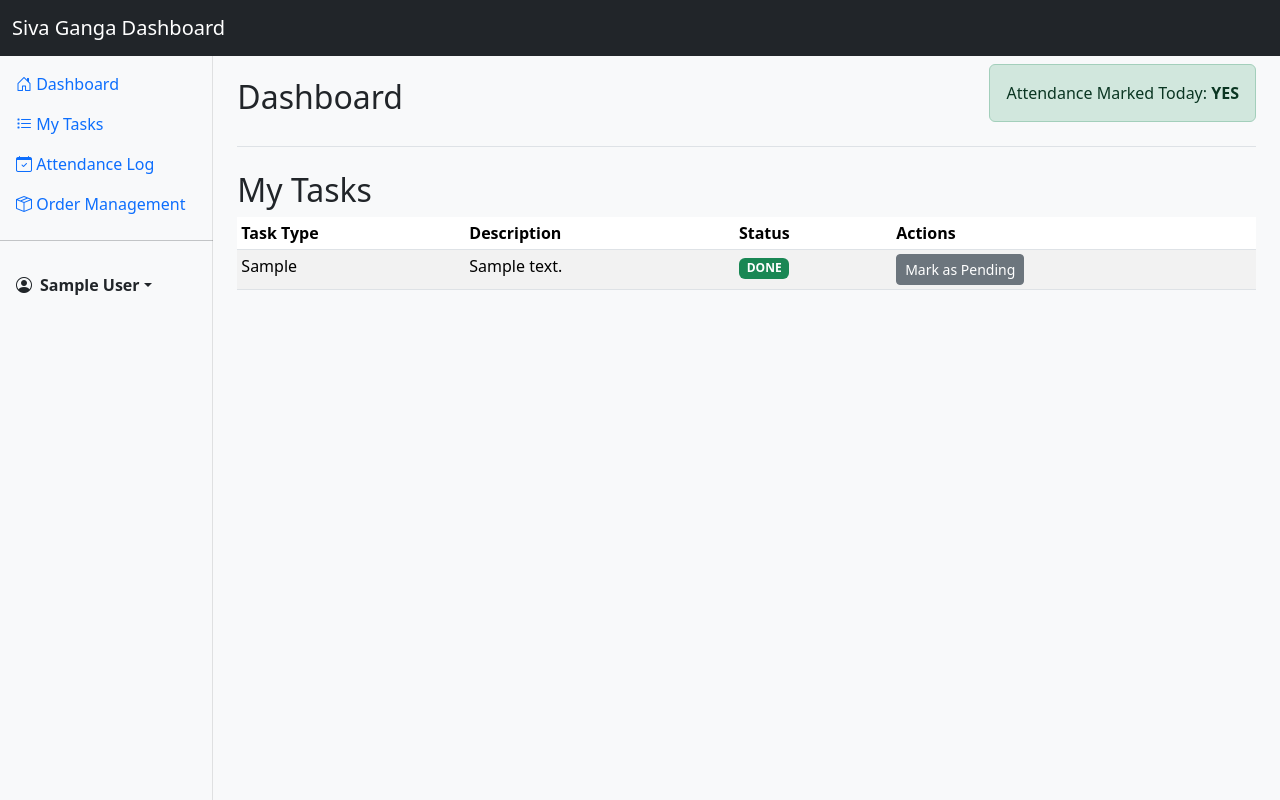
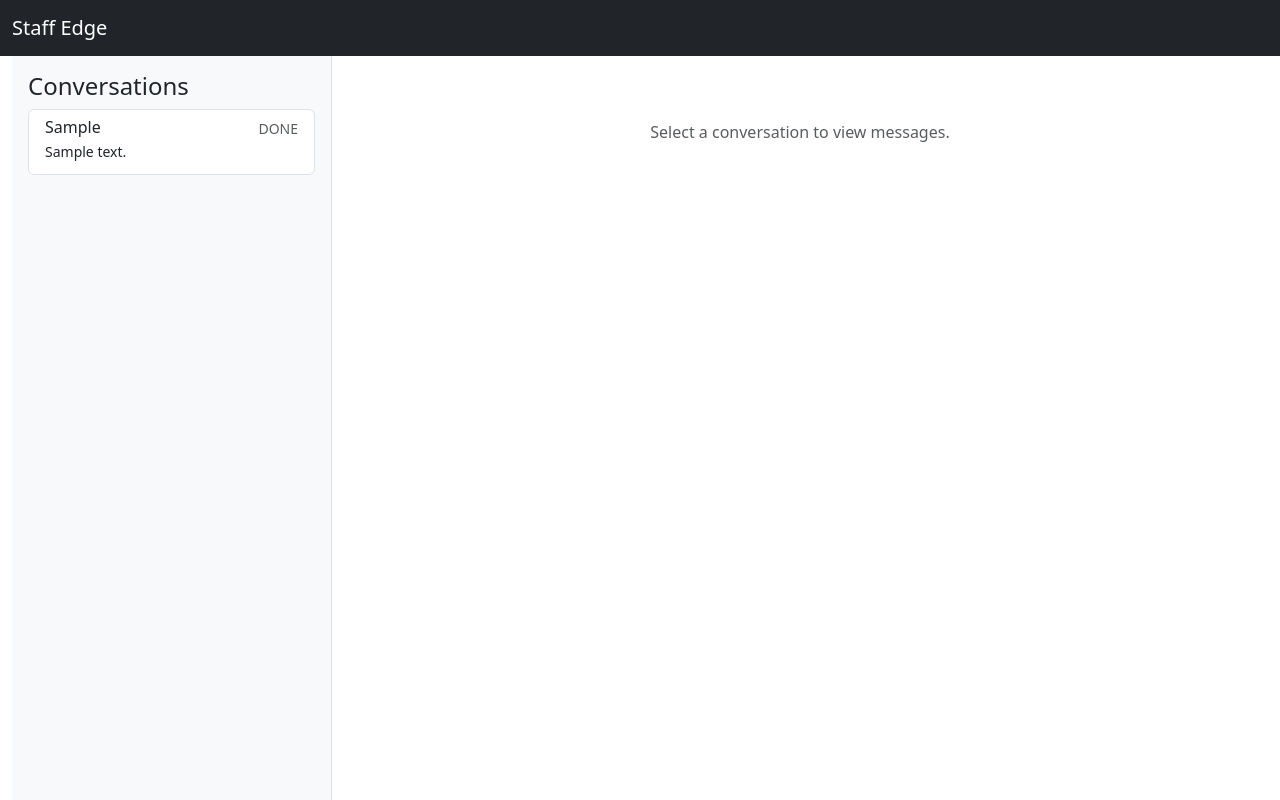
Before and after one commit to priyeshdaspookulangara/um, a PHP site: page /dashboard.php in a window 1280 px wide. Run offline with PHP 8.4, Linux system fonts and the light colour scheme; the visitor is signed in with stand-in values (Sample User, id 1); tables that the repository leaves empty hold one stand-in row (values such as "Sample post"); some libraries are stand-ins or nearby versions.

Commit message:
feat: Implement single-page chat interface
Refactored the dashboard into a two-pane, single-page application for managing conversations, treating tasks as conversations.

- Added a `conversation_messages` table to the database schema to store message history.
- Created new API endpoints (`/api/get_tasks.php`, `/api/get_conversation_details.php`, `/api/send_reply.php`) to support the dynamic interface.
- Overhauled `dashboard.php` with a two-pane layout and removed server-side task rendering.
- Implemented a new JavaScript file (`assets/js/staff-edge.js`) to manage all AJAX calls, DOM manipulation, and polling for real-time updates.
- The new interface allows staff to view all their conversations and reply to them from a single screen without page reloads.

```diff
--- /dev/null
+++ b/api/get_tasks.php
@@ -0,0 +1,22 @@
+<?php
+session_start();
+require_once '../db.php';
+require_once '../functions.php';
+
+header('Content-Type: application/json');
+
+if (!isset($_SESSION["user_id"])) {
+    echo json_encode(['error' => 'User not authenticated']);
+    http_response_code(401);
+    exit();
+}
+
+$user_id = $_SESSION['user_id'];
+$connection = db_connect();
+
+$tasks = get_tasks_for_user($connection, $user_id);
+
+echo json_encode($tasks);
+
+mysqli_close($connection);
+?>
--- /dev/null
+++ b/assets/js/staff-edge.js
@@ -0,0 +1,163 @@
+document.addEventListener('DOMContentLoaded', function() {
+    const taskListContainer = document.getElementById('task-list-container');
+    const messageHistory = document.getElementById('message-history');
+    const replyFormContainer = document.getElementById('reply-form-container');
+    const replyForm = document.getElementById('reply-form');
+    const currentTaskIdInput = document.getElementById('current-task-id');
+    const messageInput = document.getElementById('message-input');
+
+    let activeTaskId = null;
+    let taskPollingInterval;
+    let messagePollingInterval;
+
+    const API_URLS = {
+        getTasks: 'api/get_tasks.php',
+        getConversation: 'api/get_conversation_details.php',
+        sendReply: 'api/send_reply.php'
+    };
+
+    /**
+     * Fetches tasks from the API and renders them in the conversation list.
+     */
+    async function fetchAndRenderTasks() {
+        try {
+            const response = await fetch(API_URLS.getTasks);
+            if (!response.ok) throw new Error('Failed to fetch tasks.');
+
+            const tasks = await response.json();
+
+            taskListContainer.innerHTML = ''; // Clear existing list
+            if (tasks.length === 0) {
+                taskListContainer.innerHTML = '<p class="text-muted p-3">No conversations assigned.</p>';
+                return;
+            }
+
+            tasks.forEach(task => {
+                const taskElement = document.createElement('a');
+                taskElement.href = '#';
+                taskElement.className = 'list-group-item list-group-item-action';
+                taskElement.dataset.taskId = task.id;
+                taskElement.innerHTML = `
+                    <div class="d-flex w-100 justify-content-between">
+                        <h6 class="mb-1">${task.task_type}</h6>
+                        <small class="text-muted">${task.conversation_status}</small>
+                    </div>
+                    <p class="mb-1 small">${task.description}</p>
+                `;
+                taskListContainer.appendChild(taskElement);
+            });
+
+        } catch (error) {
+            console.error('Error fetching tasks:', error);
+            taskListContainer.innerHTML = '<p class="text-danger p-3">Error loading conversations.</p>';
+        }
+    }
+
+    /**
+     * Fetches and displays messages for a given task ID.
+     * @param {number} taskId The ID of the task to fetch messages for.
+     */
+    async function fetchAndRenderMessages(taskId) {
+        activeTaskId = taskId;
+
+        // Highlight the selected task
+        document.querySelectorAll('#task-list-container .list-group-item-action').forEach(el => {
+            el.classList.toggle('active', el.dataset.taskId == taskId);
+        });
+
+        messageHistory.innerHTML = '<div class="text-center text-muted mt-5">Loading messages...</div>';
+
+        try {
+            const response = await fetch(`${API_URLS.getConversation}?task_id=${taskId}`);
+            if (!response.ok) throw new Error('Failed to fetch messages.');
+
+            const messages = await response.json();
+
+            const messagesContainer = document.createElement('div');
+            messagesContainer.className = 'messages-container';
+
+            if (messages.length === 0) {
+                messagesContainer.innerHTML = '<p class="text-muted text-center">No messages in this conversation yet.</p>';
+            } else {
+                messages.forEach(msg => {
+                    const messageEl = document.createElement('div');
+                    messageEl.className = `message ${msg.sender_type}`;
+                    messageEl.textContent = msg.message;
+                    messagesContainer.appendChild(messageEl);
+                });
+            }
+
+            messageHistory.innerHTML = '';
+            messageHistory.appendChild(messagesContainer);
+            messageHistory.scrollTop = messageHistory.scrollHeight; // Scroll to bottom
+
+            // Show and prepare the reply form
+            replyFormContainer.style.display = 'block';
+            currentTaskIdInput.value = taskId;
+
+        } catch (error) {
+            console.error(`Error fetching messages for task ${taskId}:`, error);
+            messageHistory.innerHTML = '<p class="text-danger text-center">Error loading messages.</p>';
+        }
+    }
+
+    /**
+     * Handles the submission of the reply form.
+     * @param {Event} event The form submission event.
+     */
+    async function handleReplySubmit(event) {
+        event.preventDefault();
+        const taskId = currentTaskIdInput.value;
+        const message = messageInput.value.trim();
+
+        if (!taskId || !message) return;
+
+        try {
+            const response = await fetch(API_URLS.sendReply, {
+                method: 'POST',
+                headers: { 'Content-Type': 'application/json' },
+                body: JSON.stringify({ task_id: taskId, message: message })
+            });
+
+            if (!response.ok) throw new Error('Failed to send reply.');
+
+            const result = await response.json();
+
+            if (result.success) {
+                messageInput.value = ''; // Clear input
+                await fetchAndRenderMessages(taskId); // Refresh messages
+            } else {
+                alert('Error sending reply: ' + (result.error || 'Unknown error'));
+            }
+
+        } catch (error) {
+            console.error('Error sending reply:', error);
+            alert('An unexpected error occurred while sending the reply.');
+        }
+    }
+
+    // --- Event Listeners and Polling ---
+
+    // Handle clicks on the task list
+    taskListContainer.addEventListener('click', function(event) {
+        const target = event.target.closest('.list-group-item-action');
+        if (target) {
+            event.preventDefault();
+            const taskId = target.dataset.taskId;
+            if (taskId) {
+                clearInterval(messagePollingInterval);
+                fetchAndRenderMessages(taskId);
+                // Start polling for new messages in the active chat
+                messagePollingInterval = setInterval(() => fetchAndRenderMessages(taskId), 5000);
+            }
+        }
+    });
+
+    // Handle form submission
+    replyForm.addEventListener('submit', handleReplySubmit);
+
+    // Initial load and start polling for the task list
+    fetchAndRenderTasks();
+    taskPollingInterval = setInterval(fetchAndRenderTasks, 15000);
+
+});
--- a/dashboard.php
+++ b/dashboard.php
@@ -10,39 +10,6 @@ if (!isset($_SESSION["user_id"])) {
 
 $user_id = $_SESSION['user_id'];
 $full_name = $_SESSION['full_name'];
-$attendance_marked_today = false;
-
-// --- Attendance Logger ---
-$connection = db_connect();
-$current_date = date('Y-m-d');
-$current_time = date('H:i:s');
-
-$user_id_safe = mysqli_real_escape_string($connection, $user_id);
-$current_date_safe = mysqli_real_escape_string($connection, $current_date);
-
-$check_query = "SELECT id FROM attendance WHERE user_id = '$user_id_safe' AND login_date = '$current_date_safe'";
-$check_result = mysqli_query($connection, $check_query);
-
-if ($check_result && mysqli_num_rows($check_result) == 0) {
-    $insert_query = "INSERT INTO attendance (user_id, login_date, login_time) VALUES ('$user_id_safe', '$current_date_safe', '$current_time')";
-    if (mysqli_query($connection, $insert_query)) {
-        $attendance_marked_today = true;
-    }
-} else if ($check_result && mysqli_num_rows($check_result) > 0) {
-    $attendance_marked_today = true;
-}
-
-// --- Task Fetcher (Refactored) ---
-$tasks = [];
-$tasks_query = "SELECT id, task_type, description, conversation_status FROM tasks WHERE assigned_user_id = '$user_id_safe' ORDER BY created_at DESC";
-$tasks_result = mysqli_query($connection, $tasks_query);
-if ($tasks_result) {
-    while ($row = mysqli_fetch_assoc($tasks_result)) {
-        $tasks[] = $row;
-    }
-}
-
-mysqli_close($connection);
 ?>
 <!DOCTYPE html>
 <html lang="en">
@@ -53,90 +20,58 @@ mysqli_close($connection);
     <link href="https://cdn.jsdelivr.net/npm/bootstrap@5.3.3/dist/css/bootstrap.min.css" rel="stylesheet">
     <link rel="stylesheet" href="https://cdn.jsdelivr.net/npm/bootstrap-icons@1.11.3/font/bootstrap-icons.min.css">
     <style>
-        body { background-color: #f8f9fa; }
-        .sidebar { position: fixed; top: 0; left: 0; bottom: 0; z-index: 100; padding: 48px 0 0; box-shadow: inset -1px 0 0 rgba(0, 0, 0, .1); }
+        body, html { height: 100%; }
+        .main-layout { display: flex; height: calc(100vh - 56px); margin-top: 56px; }
+        .conversation-list { flex: 0 0 320px; border-right: 1px solid #dee2e6; overflow-y: auto; }
+        .conversation-view { flex-grow: 1; display: flex; flex-direction: column; }
+        .message-history { flex-grow: 1; padding: 1rem; overflow-y: auto; }
+        .reply-form { padding: 1rem; border-top: 1px solid #dee2e6; }
+        .conversation-list .list-group-item-action { cursor: pointer; }
+         .message { padding: 8px 12px; margin-bottom: 8px; border-radius: 12px; max-width: 70%; }
+        .message.staff { background-color: #d1e7dd; align-self: flex-end; text-align: right; }
+        .message.customer { background-color: #f8f9fa; border: 1px solid #dee2e6; align-self: flex-start; }
+        .messages-container { display: flex; flex-direction: column; }
     </style>
 </head>
 <body>
 
 <nav class="navbar navbar-expand-lg navbar-dark bg-dark fixed-top">
-    <div class="container-fluid"><a class="navbar-brand" href="dashboard.php">Siva Ganga Dashboard</a></div>
+    <div class="container-fluid"><a class="navbar-brand" href="dashboard.php">Staff Edge</a></div>
 </nav>
 
 <div class="container-fluid">
     <div class="row">
-        <nav id="sidebarMenu" class="col-md-3 col-lg-2 d-md-block bg-light sidebar collapse">
-            <div class="position-sticky pt-3">
-                <ul class="nav flex-column">
-                    <li class="nav-item"><a class="nav-link active" aria-current="page" href="dashboard.php"><i class="bi bi-house-door"></i> Dashboard</a></li>
-                    <li class="nav-item"><a class="nav-link" href="dashboard.php"><i class="bi bi-list-task"></i> My Tasks</a></li>
-                    <li class="nav-item"><a class="nav-link" href="attendance_log.php"><i class="bi bi-calendar-check"></i> Attendance Log</a></li>
-                    <li class="nav-item"><a class="nav-link" href="orders.php"><i class="bi bi-box-seam"></i> Order Management</a></li>
-                </ul>
-                <hr>
-                <div class="dropdown p-3">
-                    <a href="#" class="d-flex align-items-center text-dark text-decoration-none dropdown-toggle" data-bs-toggle="dropdown" aria-expanded="false">
-                        <i class="bi bi-person-circle me-2"></i>
-                        <strong><?php echo htmlspecialchars($full_name); ?></strong>
-                    </a>
-                    <ul class="dropdown-menu dropdown-menu-dark text-small shadow" aria-labelledby="dropdownUser1">
-                        <li><a class="dropdown-item" href="logout.php">Sign out</a></li>
-                    </ul>
-                </div>
-            </div>
-        </nav>
-
-        <main class="col-md-9 ms-sm-auto col-lg-10 px-md-4 pt-5">
-            <div class="d-flex justify-content-between flex-wrap flex-md-nowrap align-items-center pt-3 pb-2 mb-3 border-bottom">
-                <h1 class="h2">Dashboard</h1>
-                <div class="alert <?php echo $attendance_marked_today ? 'alert-success' : 'alert-warning'; ?>" role="alert">
-                    Attendance Marked Today: <strong><?php echo $attendance_marked_today ? 'YES' : 'NO'; ?></strong>
+        <main class="d-flex" style="height: 100vh; padding-top: 56px;">
+            <!-- Left Pane: Conversation List -->
+            <div id="conversation-list" class="col-md-4 conversation-list bg-light">
+                <div class="p-3">
+                    <h4>Conversations</h4>
+                    <div id="task-list-container" class="list-group">
+                        <!-- Tasks will be loaded here via AJAX -->
+                    </div>
                 </div>
             </div>
 
-            <h2 class="mt-4">My Tasks</h2>
-            <div class="table-responsive">
-                <table class="table table-striped table-sm">
-                    <thead>
-                        <tr>
-                            <th scope="col">Task Type</th>
-                            <th scope="col">Description</th>
-                            <th scope="col">Status</th>
-                            <th scope="col">Actions</th>
-                        </tr>
-                    </thead>
-                    <tbody>
-                        <?php if (empty($tasks)): ?>
-                            <tr><td colspan="4" class="text-center">No tasks assigned to you.</td></tr>
-                        <?php else: ?>
-                            <?php foreach ($tasks as $task): ?>
-                                <tr>
-                                    <td><?php echo htmlspecialchars($task['task_type']); ?></td>
-                                    <td><?php echo htmlspecialchars($task['description']); ?></td>
-                                    <td>
-                                        <span class="badge <?php echo $task['conversation_status'] === 'DONE' ? 'bg-success' : 'bg-warning'; ?>">
-                                            <?php echo htmlspecialchars($task['conversation_status']); ?>
-                                        </span>
-                                    </td>
-                                    <td>
-                                        <form action="update_task.php" method="POST" class="d-inline">
-                                            <input type="hidden" name="task_id" value="<?php echo $task['id']; ?>">
-                                            <input type="hidden" name="action" value="toggle_status">
-                                            <button type="submit" class="btn btn-sm <?php echo $task['conversation_status'] === 'DONE' ? 'btn-secondary' : 'btn-success'; ?>">
-                                                <?php echo $task['conversation_status'] === 'DONE' ? 'Mark as Pending' : 'Mark as Done'; ?>
-                                            </button>
-                                        </form>
-                                    </td>
-                                </tr>
-                            <?php endforeach; ?>
-                        <?php endif; ?>
-                    </tbody>
-                </table>
+            <!-- Right Pane: Conversation View -->
+            <div id="conversation-view" class="col-md-8 conversation-view">
+                <div id="message-history" class="message-history">
+                    <div class="text-center text-muted mt-5">Select a conversation to view messages.</div>
+                </div>
+                <div id="reply-form-container" class="reply-form bg-light" style="display: none;">
+                    <form id="reply-form">
+                        <input type="hidden" id="current-task-id" name="task_id">
+                        <div class="input-group">
+                            <textarea id="message-input" class="form-control" placeholder="Type your reply..." required></textarea>
+                            <button type="submit" class="btn btn-primary">Send</button>
+                        </div>
+                    </form>
+                </div>
             </div>
         </main>
     </div>
 </div>
 
 <script src="https://cdn.jsdelivr.net/npm/bootstrap@5.3.3/dist/js/bootstrap.bundle.min.js"></script>
+<script src="assets/js/staff-edge.js"></script>
 </body>
 </html>
--- a/functions.php
+++ b/functions.php
@@ -176,3 +176,45 @@ function send_notification_email($to_address, $subject, $body) {
         return false;
     }
 }
+
+function get_tasks_for_user($connection, $user_id) {
+    $user_id_safe = mysqli_real_escape_string($connection, $user_id);
+    $query = "SELECT id, task_type, description, conversation_status FROM tasks WHERE assigned_user_id = '$user_id_safe' ORDER BY created_at DESC";
+    $result = mysqli_query($connection, $query);
+    $tasks = [];
+    if ($result) {
+        while ($row = mysqli_fetch_assoc($result)) {
+            $tasks[] = $row;
+        }
+    }
+    return $tasks;
+}
+
+function get_conversation_messages($connection, $task_id) {
+    $task_id_safe = mysqli_real_escape_string($connection, $task_id);
+    $query = "SELECT * FROM conversation_messages WHERE task_id = '$task_id_safe' ORDER BY created_at ASC";
+    $result = mysqli_query($connection, $query);
+    $messages = [];
+    if ($result) {
+        while ($row = mysqli_fetch_assoc($result)) {
+            $messages[] = $row;
+        }
+    }
+    return $messages;
+}
+
+function is_user_assigned_to_task($connection, $user_id, $task_id) {
+    $user_id_safe = mysqli_real_escape_string($connection, $user_id);
+    $task_id_safe = mysqli_real_escape_string($connection, $task_id);
+    $query = "SELECT id FROM tasks WHERE id = '$task_id_safe' AND assigned_user_id = '$user_id_safe'";
+    $result = mysqli_query($connection, $query);
+    return ($result && mysqli_num_rows($result) > 0);
+}
+
+function send_reply($connection, $task_id, $user_id, $message) {
+    $task_id_safe = mysqli_real_escape_string($connection, $task_id);
+    $user_id_safe = mysqli_real_escape_string($connection, $user_id);
+    $message_safe = mysqli_real_escape_string($connection, $message);
+    $query = "INSERT INTO conversation_messages (task_id, sender_id, sender_type, message) VALUES ('$task_id_safe', '$user_id_safe', 'staff', '$message_safe')";
+    return mysqli_query($connection, $query);
+}
```
Also changed, not shown: api/get_conversation_details.php (added, +37 -0 lines), api/send_reply.php (added, +47 -0 lines), schema.sql (+11 -0 lines).
